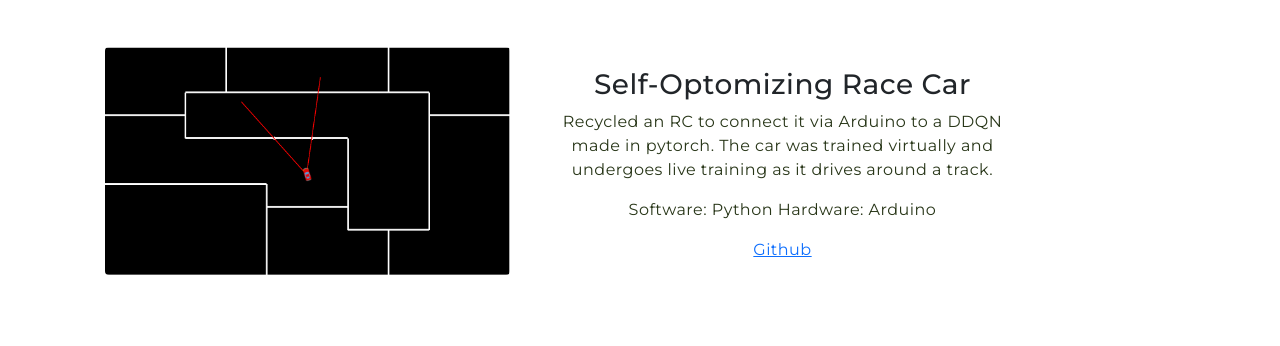
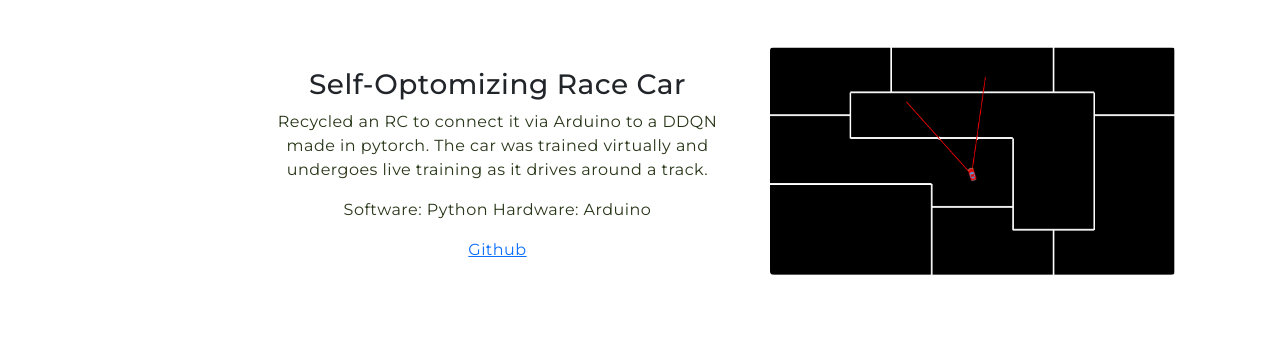
Before and after one commit to AhmadAli2024/Ahmad-AliAhmad, a plain HTML site: page index.html in a window 1280 px wide. Shown: the part 1798-2144 px from the top of the page. Drawn offline with nearby package versions, Linux system fonts and the light colour scheme; grey boxes are pictures that could not be loaded.

Commit message:
Update index.html

```diff
--- a/index.html
+++ b/index.html
@@ -173,14 +173,7 @@ style="font-weight: 700;
     </div>
     <!-- Project on left! -->
     <!-- Self Optomizing Race Car -->
-    <div class="row justify-content-start from-left slide-in project">
-        <div class="col-md-5 col-sm-12 my-auto">
-            <img src="portfolio pics/Project 2.png"
-                 class="img-fluid rounded mx-auto d-block"
-                 style="max-width: 90%"
-                 alt="Phone Fixit">
-                 <br>
-        </div>
+    <div class="row justify-content-end from-right slide-in project">
         <div class="col-md-5 col-sm-12 my-auto">
             <div class="text-center" style="letter-spacing:0.03em;">
                 <h3>Self-Optomizing Race Car</h3>
@@ -190,6 +183,13 @@ style="font-weight: 700;
                     <a href="https://github.com/AhmadAli2024/Self-Optimizing-Race-Car/tree/main">Github</a>
                 </p>
             </div>
+        </div>
+	    <div class="col-md-5 col-sm-12 my-auto">
+            <img src="portfolio pics/Project 2.png"
+                 class="img-fluid rounded mx-auto d-block"
+                 style="max-width: 90%"
+                 alt="Phone Fixit">
+                 <br>
         </div>
     </div>
     <!-- Project on left! -->
```
